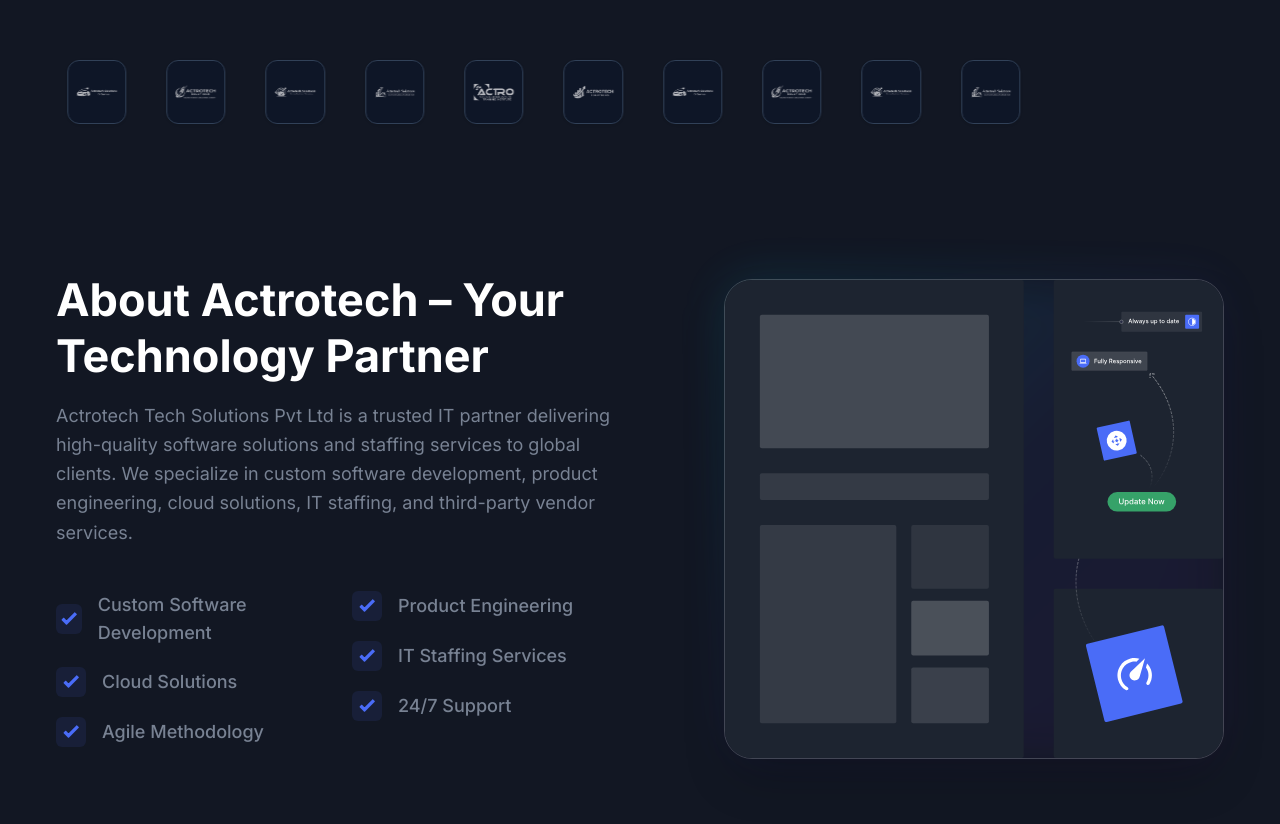
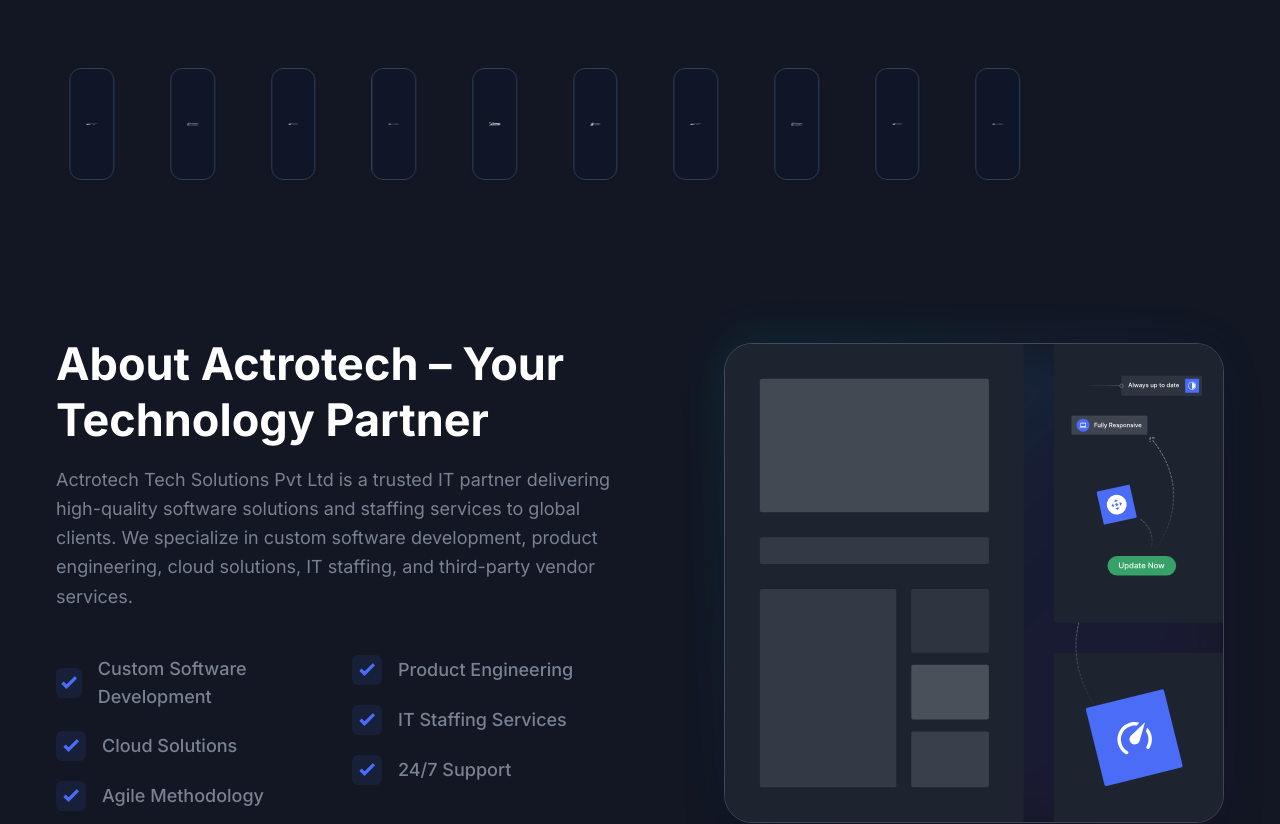
Before and after one commit to Mohankrishnamadisi/Actrotech, a Next.js app: page / in a window 1280 px wide. Shown: the part 2487-3311 px from the top of the page. Built offline with nearby package versions, Linux system fonts and the light colour scheme.

Commit message:
brand logo size increase

```diff
--- a/src/components/Brands/index.tsx
+++ b/src/components/Brands/index.tsx
@@ -9,7 +9,7 @@
     <section className="pt-16">
       <div className="container">
         <div className="-mx-4 overflow-hidden px-4">
-          <div className="flex min-w-max items-center gap-6 py-6 animate-marquee">
+          <div className="flex min-w-max items-center gap-10 py-8 animate-marquee">
             {marqueeItems.map((brand, index) => (
               <SingleBrand key={`${brand.id}-${index}`} brand={brand} />
             ))}
@@ -31,10 +31,10 @@
         href={href}
         target="_blank"
         rel="nofollow noreferrer"
-        className="group relative h-16 w-full overflow-hidden rounded-xl border border-slate-200 bg-white/75 p-2 shadow-sm transition duration-300 ease-in-out hover:border-primary hover:bg-white hover:shadow-lg dark:border-slate-700 dark:bg-slate-900/70 dark:hover:bg-slate-800"
+        className="group relative h-28 w-full overflow-hidden rounded-xl border border-slate-200 bg-white/75 p-4 shadow-sm transition duration-300 ease-in-out hover:border-primary hover:bg-white hover:shadow-lg dark:border-slate-700 dark:bg-slate-900/70 dark:hover:bg-slate-800"
       >
         <div className="absolute inset-0 pointer-events-none bg-black/10 transition duration-300 group-hover:bg-transparent" />
-        <div className="relative h-full w-full opacity-70 transition duration-300 group-hover:opacity-100 group-hover:scale-105">
+        <div className="relative h-full w-full opacity-90 transition duration-300 group-hover:opacity-100 group-hover:scale-110">
           <Image src={imageLight} alt={name} fill className="hidden dark:block object-contain" />
           <Image src={image} alt={name} fill className="block dark:hidden object-contain" />
         </div>
```
